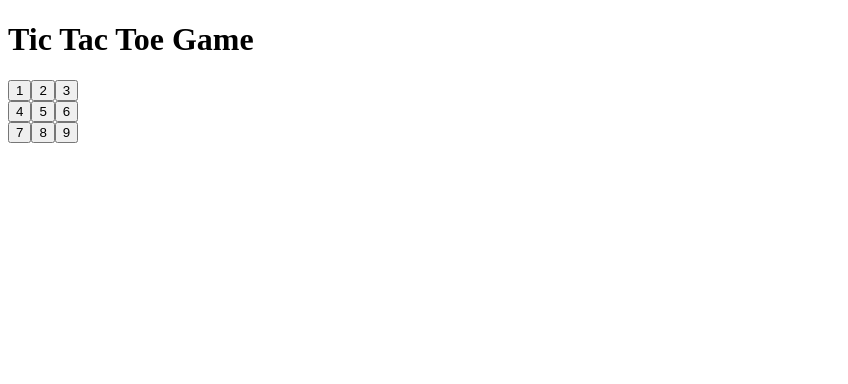
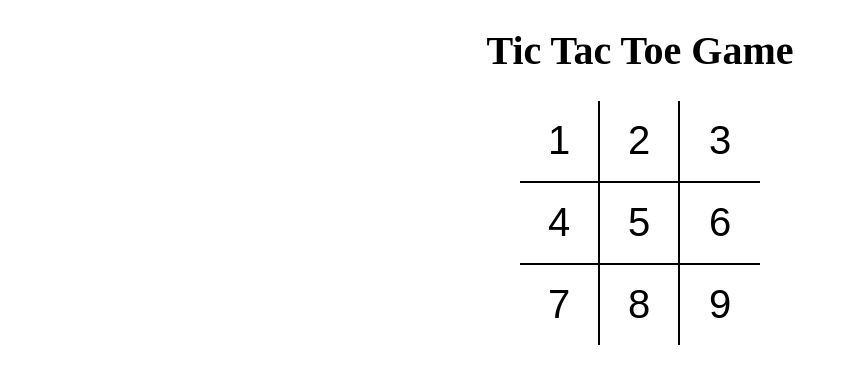
Before and after one commit to pratik2050/tic-tac-toe, a React (Vite) app: page / in a window 1280 px wide. Shown: the top 384 px of the page, without its empty margins (0-848 px from the left). Built offline with nearby package versions, Linux system fonts and the light colour scheme.

Commit message:
added style

```diff
--- a/package.json
+++ b/package.json
@@ -8,12 +8,14 @@
     "build": "vite build"
   },
   "dependencies": {
+    "node-sass": "^7.0.1",
     "react": "^17.0.2",
     "react-dom": "^17.0.2"
   },
   "devDependencies": {
     "babel-preset-nano-react-app": "^0.1.0",
-    "vite": "^2.6.7"
+    "vite": "^2.6.7",
+    "parcel" : "^1.12.4"
   },
   "babel": {
     "presets": [
--- a/src/App.jsx
+++ b/src/App.jsx
@@ -1,12 +1,13 @@
 import React from "react";
 import Board from "./components/Board";
+import "./styles/root.css"
 
 const App = () => {
     return (
-        <>
+        <div className="app">
             <h1>Tic Tac Toe Game</h1>
             <Board/>
-        </>
+        </div>
     );
 };
 
--- a/src/components/Board.jsx
+++ b/src/components/Board.jsx
@@ -3,21 +3,21 @@
 
 const Board = () => {
     return (
-        <div>
+        <div className="board">
 
-            <div>
+            <div className="board-row">
                 <Square value={1}/>
                 <Square value={2}/>
                 <Square value={3}/>
             </div>
 
-            <div>
+            <div className="board-row">
                 <Square value={4}/>
                 <Square value={5}/>
                 <Square value={6}/>
             </div>
 
-            <div>
+            <div className="board-row">
                 <Square value={7}/>
                 <Square value={8}/>
                 <Square value={9}/>
--- a/src/components/Square.jsx
+++ b/src/components/Square.jsx
@@ -1,7 +1,7 @@
 import React from 'react';
 
 const Square = (props) => {
-    return <button type='button'>{props.value}</button>
+    return <button type='button' className='square'>{props.value}</button>
 };
 
 export default Square;
--- /dev/null
+++ b/src/styles/root.css
@@ -0,0 +1,45 @@
+body {
+  padding: 0;
+  margin: 0;
+}
+
+button {
+  background: none;
+  border: none;
+  outline: none;
+}
+
+button:hover {
+  cursor: pointer;
+}
+
+.app {
+  font-size: 20px;
+  display: flex;
+  flex-direction: column;
+  align-items: center;
+}
+
+.board-row {
+  display: flex;
+  flex-direction: row;
+  border-bottom: 2px solid #000;
+}
+
+.board-row:last-child {
+   border-bottom: none;
+ }
+
+.square {
+  width: 80px;
+  height: 80px;
+  border-right: 2px solid #000;
+  font-size: 2.5rem;
+  padding: 0;
+  overflow: hidden;
+  transition: all 0.2s;
+}
+
+.square:last-child {
+  border-right: none;
+}
```
Also changed, not shown: 1 other file (tests, documents, lock files or other folders).
